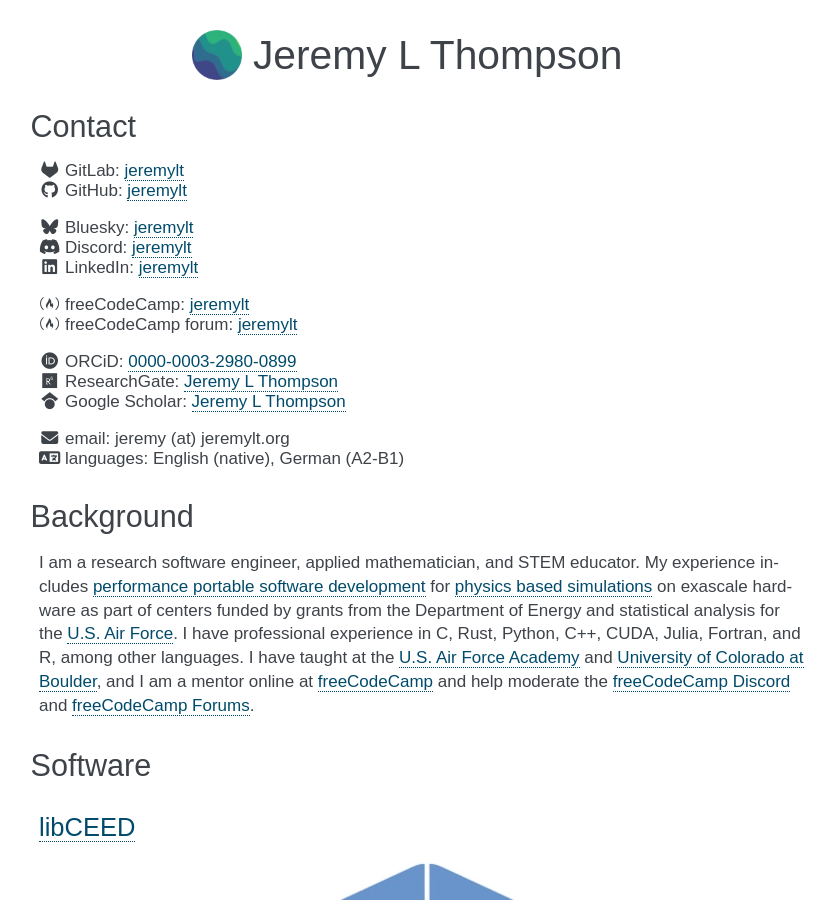
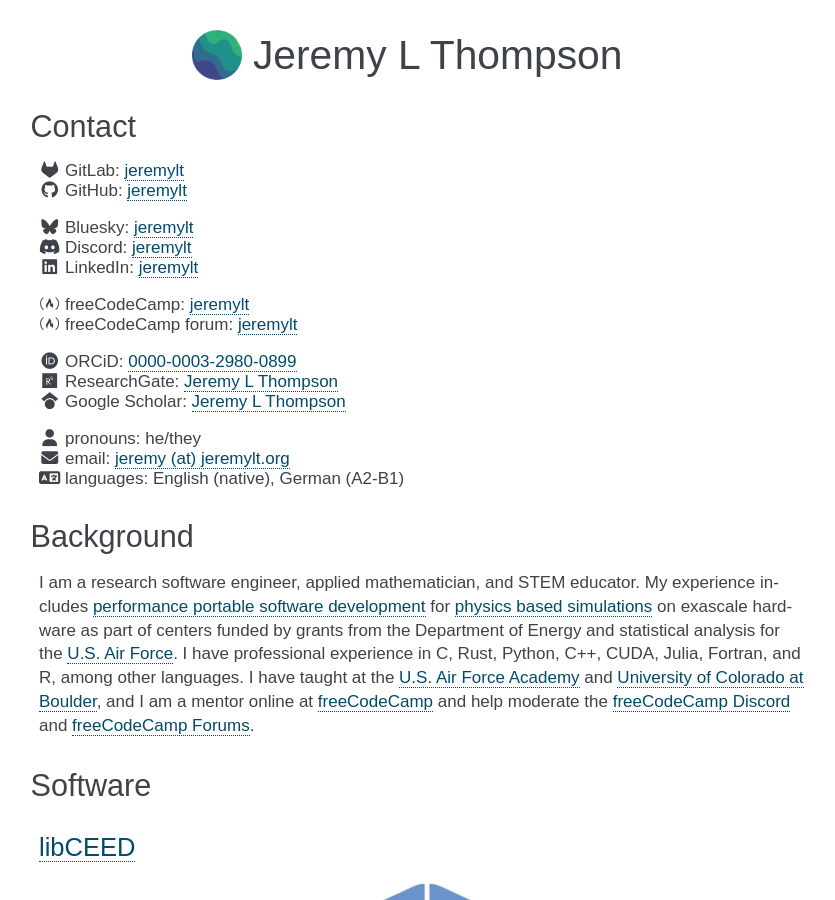
Before and after one commit to jeremylt/personal_website, a Sphinx documentation site: the page built from source/index.rst, in a window 1280 px wide and 900 px high. Shown: the whole window, without its empty margins (178-1013 px from the left). Built offline with Sphinx 7.4.7, drawn with Linux system fonts in a browser that asks for light colours; nearby versions of some CDN libraries.

Commit message:
minor update

```diff
--- a/source/index.rst
+++ b/source/index.rst
@@ -12,6 +12,10 @@
 .. |fa-email| raw:: html
 
     <i class="fa-fw fas fa-envelope"></i>
+
+.. |fa-pronouns| raw:: html
+
+    <i class="fa-fw fa-solid fa-user"></i>
 
 .. |fa-github| raw:: html
 
@@ -83,7 +87,8 @@
 | |fa-research| ResearchGate:       `Jeremy L Thompson <https://www.researchgate.net/profile/Jeremy-Thompson>`__
 | |fa-gscholar| Google Scholar:     `Jeremy L Thompson <https://scholar.google.com/citations?user=UCKh6wcAAAAJ>`__
 
-| |fa-email|    email:              jeremy (at) jeremylt.org
+| |fa-pronouns| pronouns:           he/they
+| |fa-email|    email:              `jeremy (at) jeremylt.org <mailto:jeremy@jeremylt.org>`__
 | |fa-language| languages:          English (native), German (A2-B1)
 
 
```
